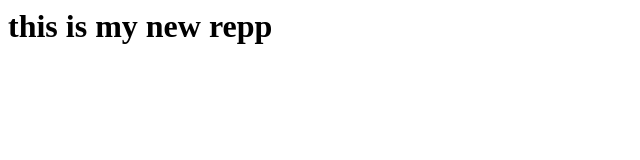
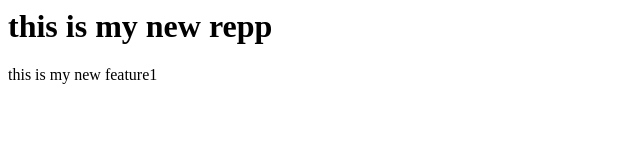
Before and after one commit to sumitpatel0718/localrepo, a plain HTML site: page index.html in a window 1280 px wide. Shown: the whole page, without its empty margins (0-640 px from the left). Drawn offline with Linux system fonts and the light colour scheme.

Commit message:
add new features

```diff
--- a/index.html
+++ b/index.html
@@ -1,3 +1,6 @@
 <h1>
     this is my  new repp
 </h1>
+<p>
+    this is my new feature1
+</p>
```
